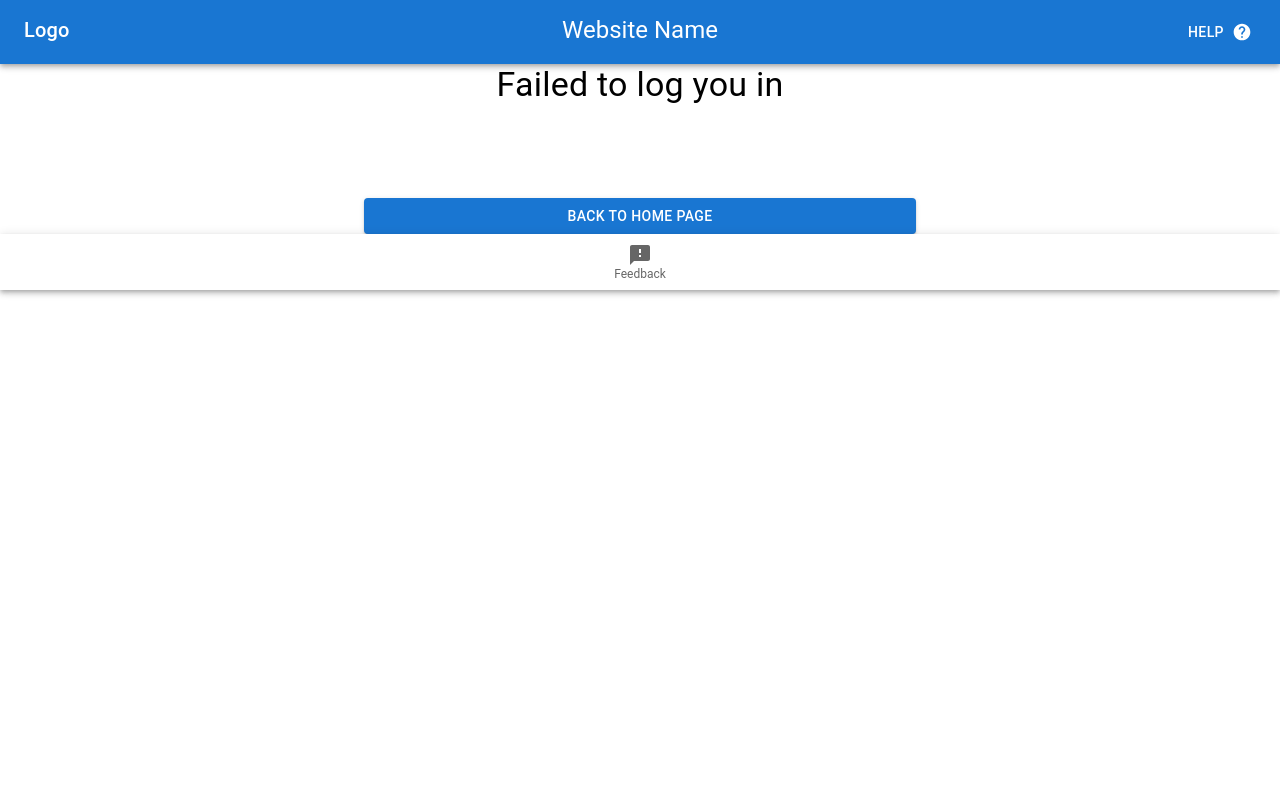
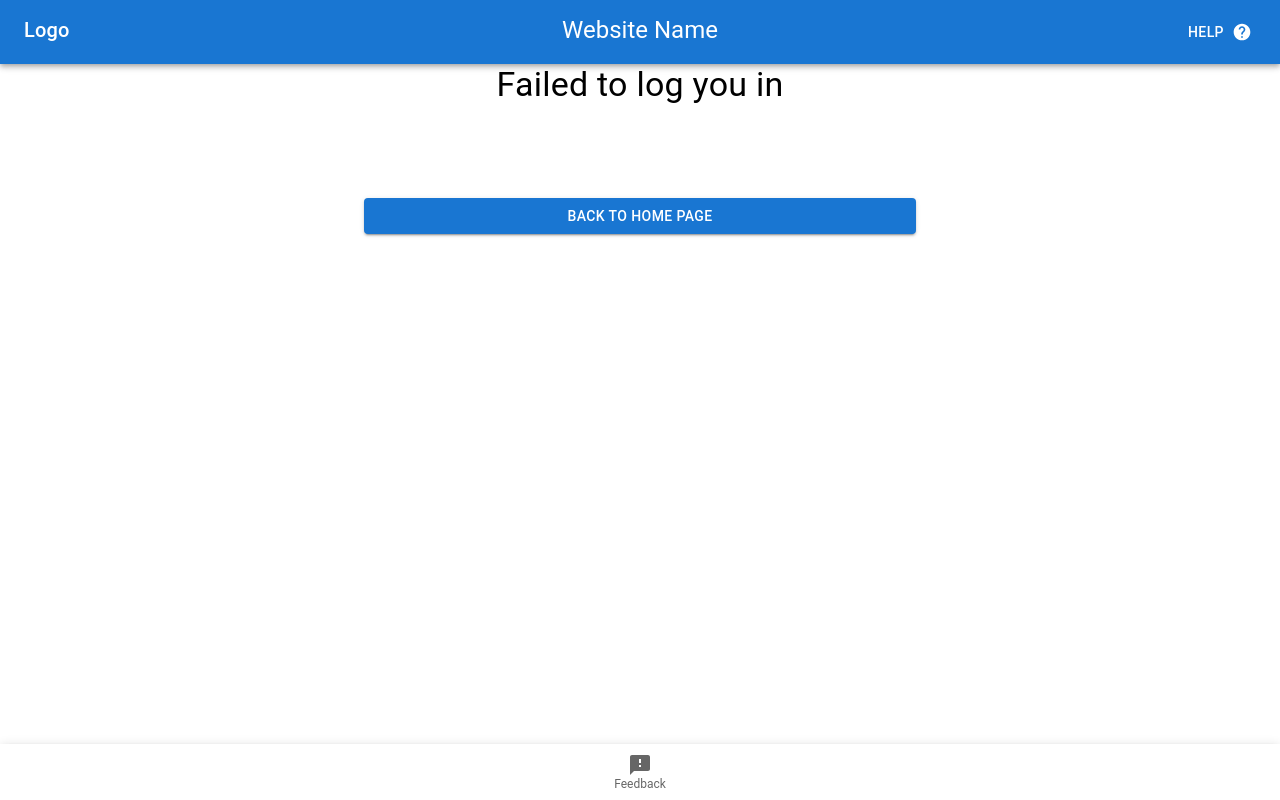
Before and after one commit to cs261-2022-group22/reactjs-frontend, a Next.js app: page /user/autherror in a window 1280 px wide. Built offline with nearby package versions, Linux system fonts and the light colour scheme.

Commit message:
fixed positioning of bottom bar

```diff
--- a/components/BottomBar.tsx
+++ b/components/BottomBar.tsx
@@ -6,10 +6,10 @@ import {
 import { Feedback } from "@mui/icons-material";
 import Link from "next/link";
 
-function BottomBar() {
+function BottomBar(props) {
     return (
         <AppBar
-            position="relative"
+            position={ props.position }
             color="primary"
             style={{ top: "auto", bottom: 0 }}
         >
--- a/components/NavBar.tsx
+++ b/components/NavBar.tsx
@@ -13,7 +13,7 @@ function NavBar() {
                         xs={2}
                         sx={{ display: "flex", justifyContent: "flex-start" }}
                     >
-                        <Link href="/">
+                        <Link href="/" passHref>
                             <Typography variant="h6">Logo</Typography>
                         </Link>
                     </Grid>
--- a/pages/_app.tsx
+++ b/pages/_app.tsx
@@ -2,14 +2,12 @@ import "../styles/globals.css";
 import { SessionProvider } from "next-auth/react";
 import { AppProps } from 'next/app';
 import NavBar from "components/NavBar";
-import BottomBar from "components/BottomBar";
 
 function MyApp({ Component, pageProps }: AppProps) {
     return (
         <SessionProvider>
             <NavBar />
             <Component {...pageProps} />
-            <BottomBar />
         </SessionProvider>
     );
 }
--- a/pages/choice.tsx
+++ b/pages/choice.tsx
@@ -1,5 +1,4 @@
 import { Grid, Container } from "@mui/material";
-import NavBar from "components/NavBar";
 import BottomBar from "components/BottomBar";
 import BasicCard from "../components/BasicCard";
 
@@ -18,6 +17,7 @@ function Home() {
                     </Container>
                 </Grid>
             </Grid>
+			<BottomBar position="fixed"/>
         </>
     );
 }
--- a/pages/user/autherror.tsx
+++ b/pages/user/autherror.tsx
@@ -1,4 +1,5 @@
 import { Box, Button, Container, Typography } from "@mui/material"
+import BottomBar from "components/BottomBar";
 import { useRouter } from 'next/router'
 
 export default function Index() {
@@ -6,13 +7,26 @@ export default function Index() {
     const router = useRouter()
     const { error } = router.query
     return (
-        <Container maxWidth="sm">
-            <Box sx={{ display: 'grid', rowGap: 3 }}>
-                <Typography textAlign={"center"} variant="h4">Failed to log you in</Typography>
-                <Typography textAlign={"center"} color="#ff3437" variant="h6">{error}</Typography>
-                <br />
-                <Button variant="contained" href="/">Back to Home Page</Button>
-            </Box>
-        </Container>
-    )
+        <>
+            <Container maxWidth="sm">
+                <Box sx={{ display: "grid", rowGap: 3 }}>
+                    <Typography textAlign={"center"} variant="h4">
+                        Failed to log you in
+                    </Typography>
+                    <Typography
+                        textAlign={"center"}
+                        color="#ff3437"
+                        variant="h6"
+                    >
+                        {error}
+                    </Typography>
+                    <br />
+                    <Button variant="contained" href="/">
+                        Back to Home Page
+                    </Button>
+                </Box>
+            </Container>
+			<BottomBar position="fixed"/>
+        </>
+    );
 }
--- a/pages/user/register.tsx
+++ b/pages/user/register.tsx
@@ -5,6 +5,7 @@ import { AccountCircle, DateRangeOutlined, EmailOutlined, PasswordOutlined, Text
 import * as Yup from 'yup';
 import PropTypes, { InferProps } from "prop-types";
 import React from 'react';
+import BottomBar from 'components/BottomBar';
 
 type RegistrationData = {
     firstName: string;
@@ -149,6 +150,7 @@ function Register() {
     const [businessAreas, setBusinessAreas] = React.useState<Array<string>>([]);
 
     return (
+		<>
 			<Container maxWidth="sm">
 				<Typography variant="h4" component="div" gutterBottom>User Registration</Typography>
 
@@ -232,6 +234,8 @@ function Register() {
 					</Box>
 				</form>
 			</Container >
+			<BottomBar postion="fixed"/>
+		</>
     );
 }
 
--- a/pages/user/signin.tsx
+++ b/pages/user/signin.tsx
@@ -1,5 +1,6 @@
 import { Visibility, VisibilityOff } from "@mui/icons-material"
 import { Box, Button, Container, FormControl, Input, InputAdornment, InputLabel } from "@mui/material"
+import BottomBar from "components/BottomBar";
 import { CtxOrReq } from "next-auth/client/_utils"
 import { getCsrfToken } from "next-auth/react"
 import React from "react";
@@ -10,6 +11,7 @@ export default function SignIn({ csrfToken }: { csrfToken: string }) {
     });
 
     return (
+		<>
 			<Container maxWidth="sm">
 				<form method="post" action="/api/auth/callback/credentials">
 					<Box sx={{ display: 'grid', rowGap: 2 }}>
@@ -38,6 +40,8 @@ export default function SignIn({ csrfToken }: { csrfToken: string }) {
 					</Box>
 				</form>
 			</Container>
+			<BottomBar position="fixed"/>
+		</>
     )
 }
 
```
Also changed, not shown: pages/index.tsx (+6 -2 lines). Lines whose indentation alone changed are shown as unchanged.
